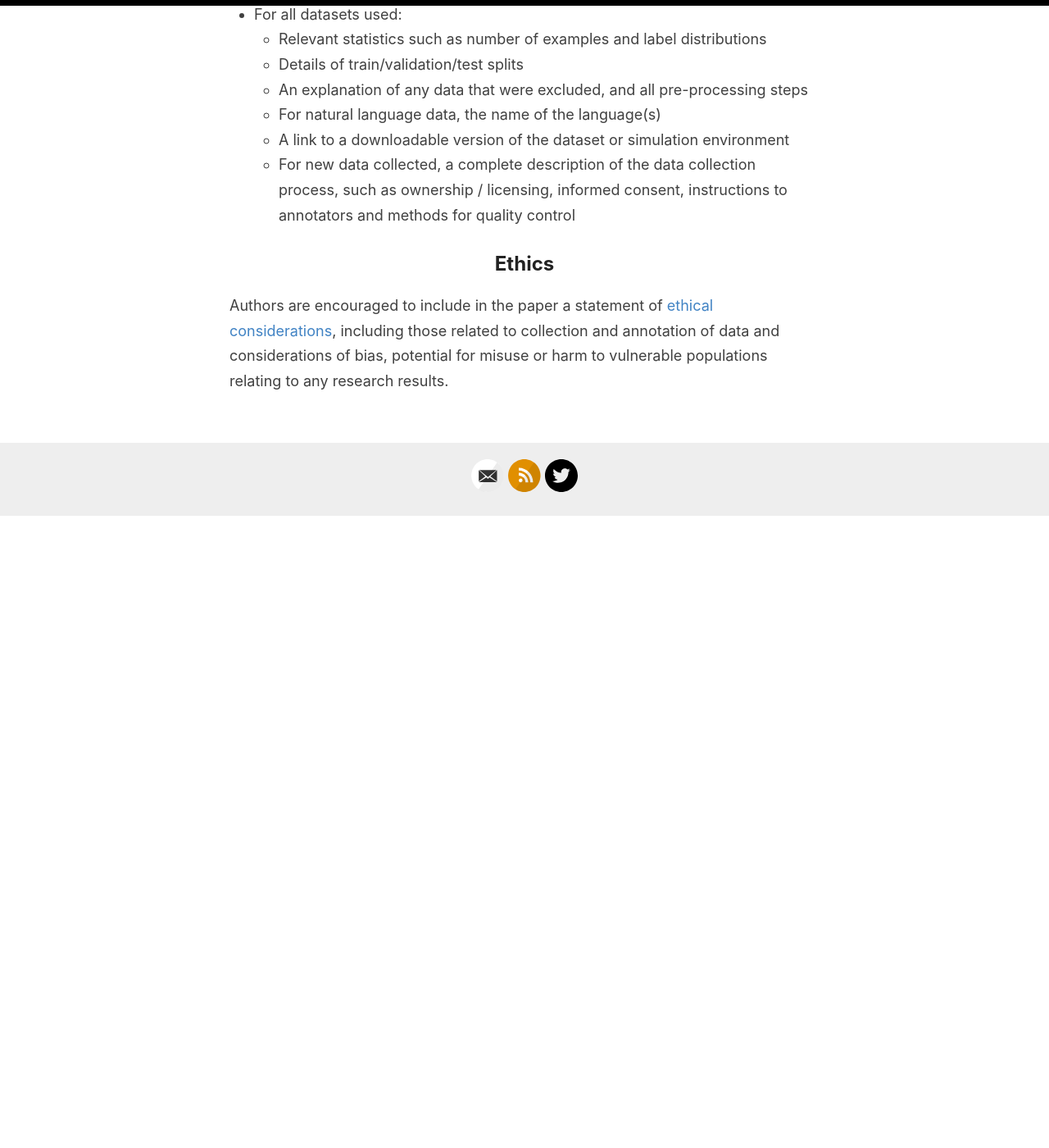
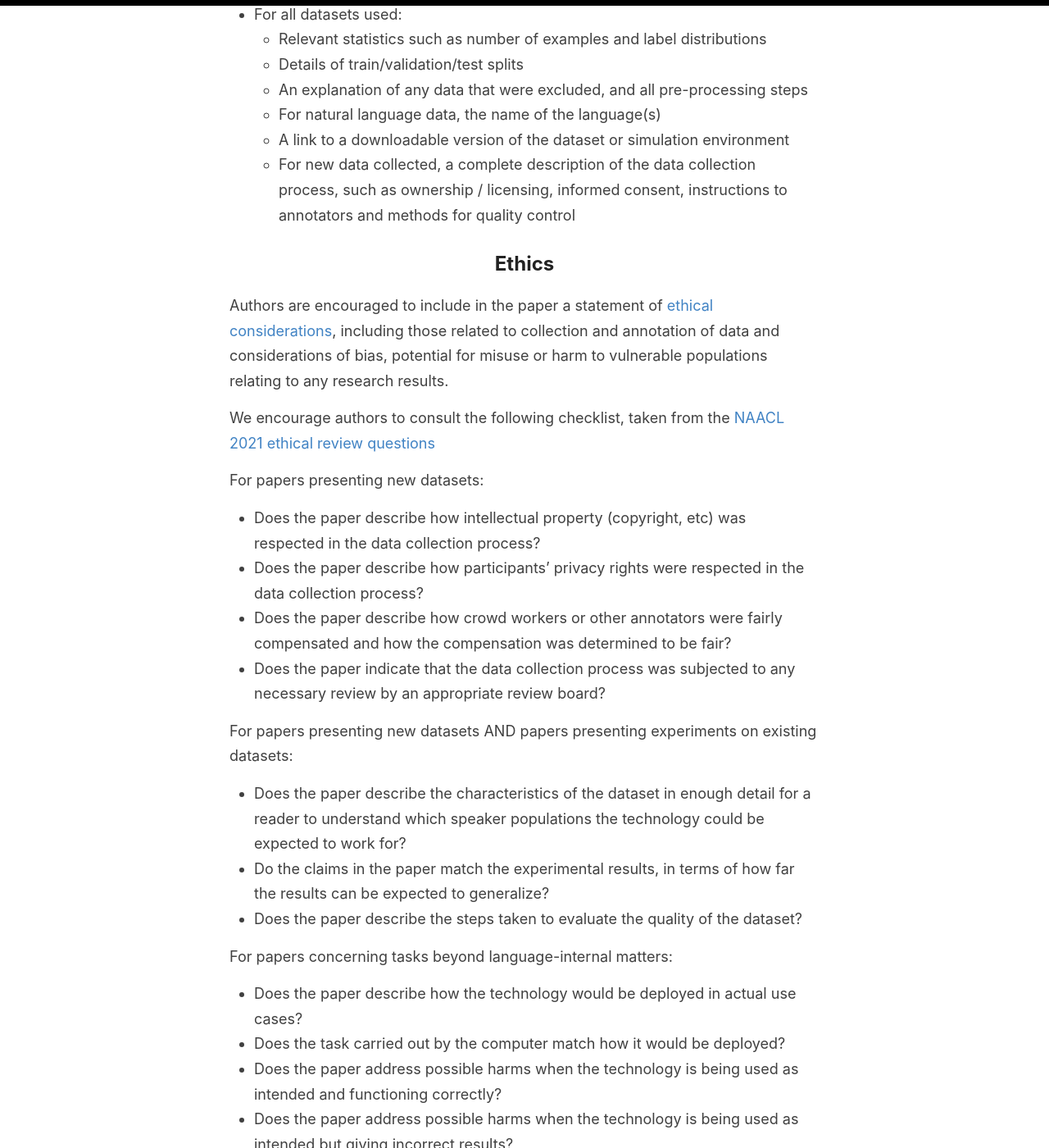
Before and after one commit to amitmerchant1990/reverie, a Jekyll site: the page built from authorchecklist.md, in a window 1280 px wide and 1400 px high, scrolled down 1613 px. Shown: the whole window at 82% size. Built offline with Jekyll 4.4.1, drawn with Linux system fonts in a browser that asks for light colours; before the commit the page ends 2243 px from its top, so only the background shows below that; some of the changed text lies outside the part shown.

Commit message:
Add ethical review questions

```diff
--- a/authorchecklist.md
+++ b/authorchecklist.md
@@ -51,3 +51,36 @@ The paper should include:
 ## Ethics
 
 Authors are encouraged to include in the paper a statement of [ethical considerations](https://www.aclweb.org/adminwiki/index.php?title=ACL_Resolutions#March_5.2C_2020), including those related to collection and annotation of data and considerations of bias, potential for misuse or harm to vulnerable populations relating to any research results.
+
+
+We encourage authors to consult the following checklist, taken from the [NAACL 2021 ethical review questions](https://2021.naacl.org/ethics/review-questions/)
+
+
+For papers presenting new datasets:
+
+- Does the paper describe how intellectual property (copyright, etc) was respected in the data collection process?
+- Does the paper describe how participants’ privacy rights were respected in the data collection process?
+- Does the paper describe how crowd workers or other annotators were fairly compensated and how the compensation was determined to be fair?
+- Does the paper indicate that the data collection process was subjected to any necessary review by an appropriate review board?
+
+For papers presenting new datasets AND papers presenting experiments on existing datasets:
+
+- Does the paper describe the characteristics of the dataset in enough detail for a reader to understand which speaker populations the technology could be expected to work for?
+- Do the claims in the paper match the experimental results, in terms of how far the results can be expected to generalize?
+- Does the paper describe the steps taken to evaluate the quality of the dataset?
+
+For papers concerning tasks beyond language-internal matters:
+
+- Does the paper describe how the technology would be deployed in actual use cases?
+- Does the task carried out by the computer match how it would be deployed?
+- Does the paper address possible harms when the technology is being used as intended and functioning correctly?
+- Does the paper address possible harms when the technology is being used as intended but giving incorrect results?
+- Does the paper address possible harms following from potential misuse of the technology?
+
+If the system learns from user input once deployed, does the paper describe checks and limitations to the learning?
+
+- Are any of the possible harms you’ve identified likely to fall disproportionately on populations that already experience marginalization or are otherwise vulnerable?
+- For papers using identity characteristics (e.g. gender, race, ethnicity) as variables:
+- Does the paper use self-identifications (rather than attributing identity characteristics to participants)?
+- Does the paper motivate the range of values used for identity characteristics in terms of how they relate to the research question?
+- Does the paper discuss the ethical implications of categorizing people, either in training datasets or in the deployment of the technology?
```
